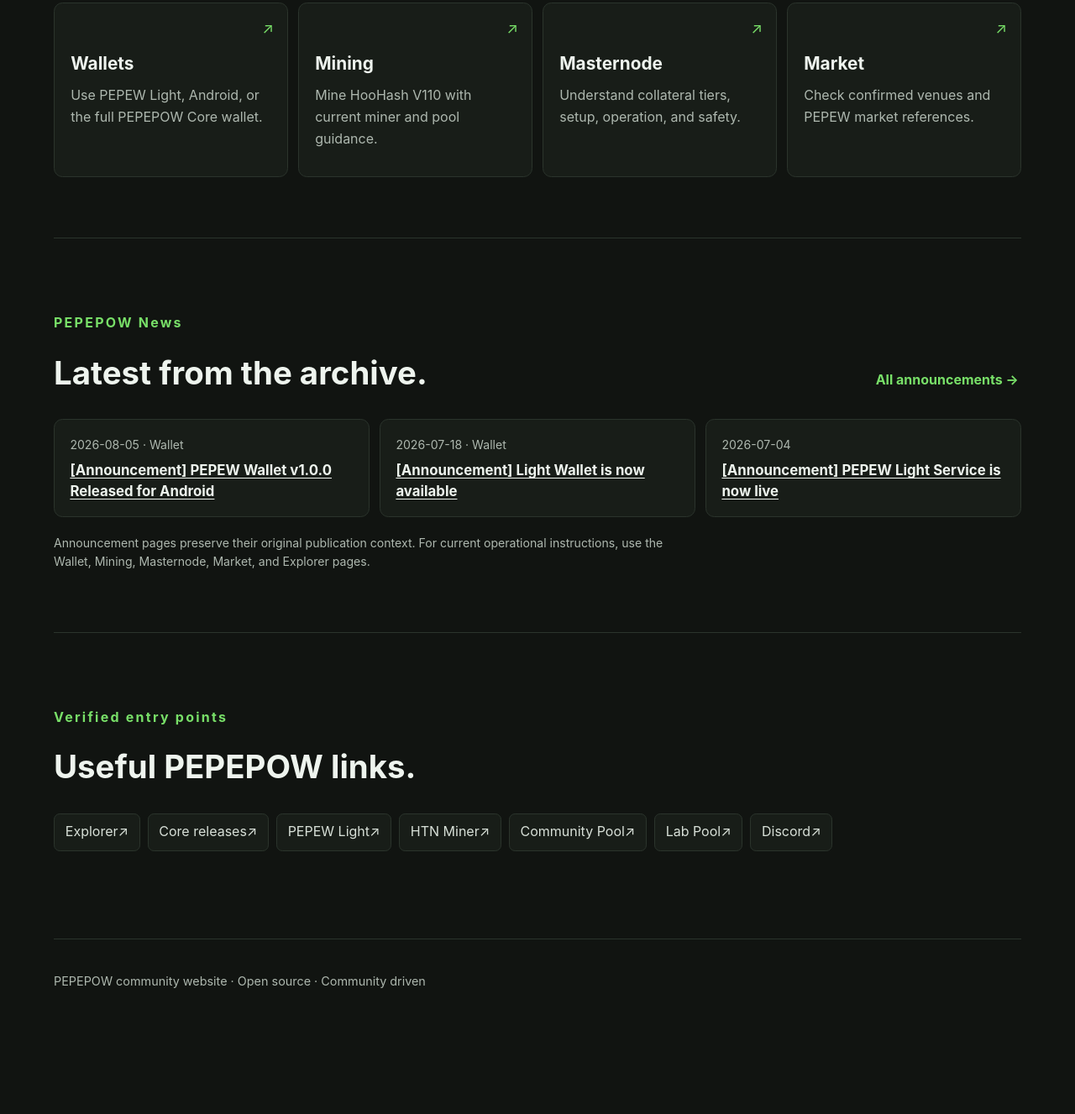
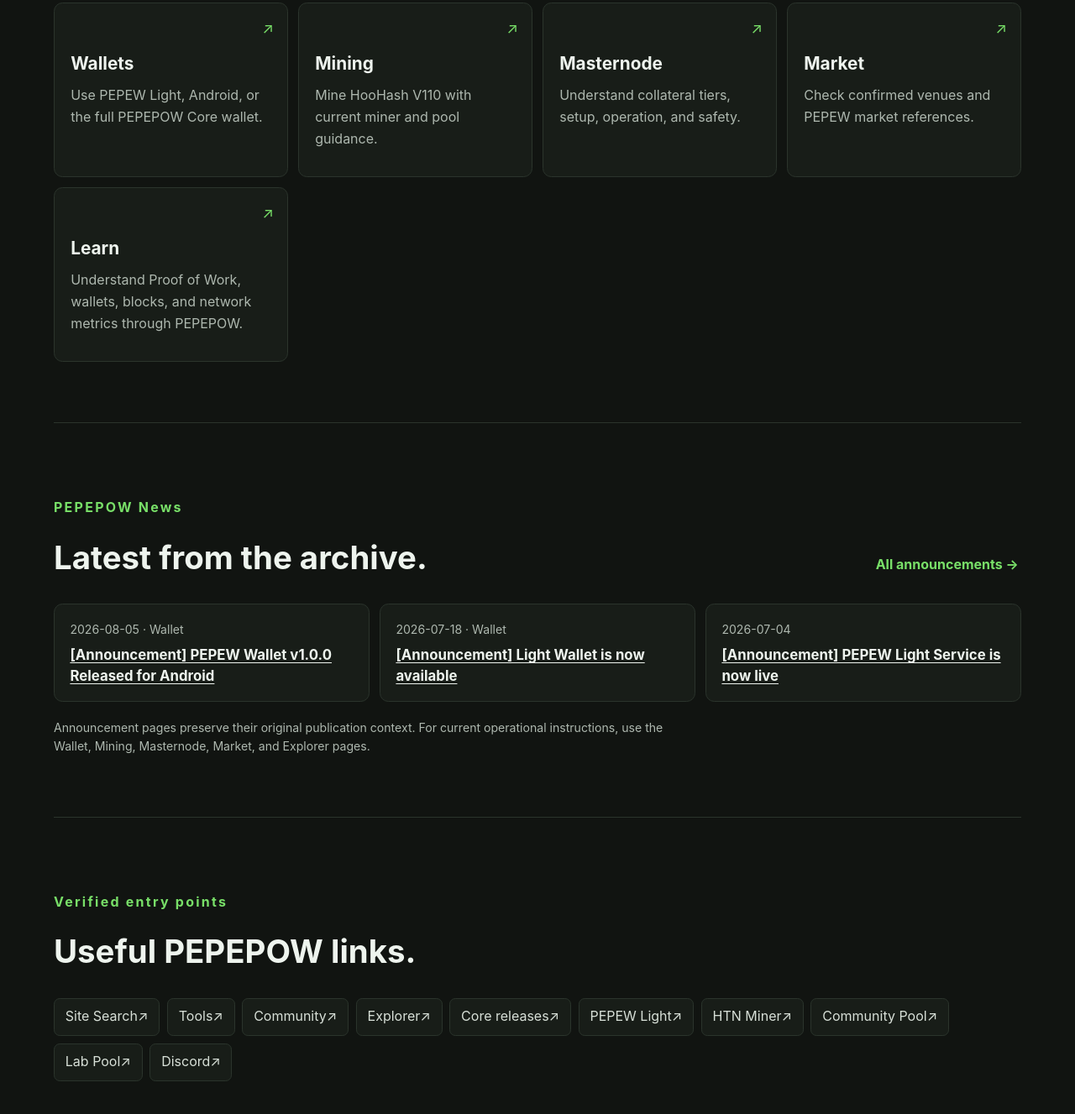
Before and after one commit to edisontw/pepepow-site, an Astro site: page / in a window 1280 px wide. Shown: the part 1025-2352 px from the top of the page at 84% size. Before the commit the page ends 2268 px from the top, so only its background shows below. Built offline with nearby package versions, Linux system fonts and the light colour scheme; Astro itself is replaced by a stand-in of ours.

Commit message:
site: link learn tools community and search

```diff
--- a/src/pages/index.astro
+++ b/src/pages/index.astro
@@ -36,9 +36,17 @@ const startItems = [
     title: 'Market',
     text: 'Check confirmed venues and PEPEW market references.',
   },
+  {
+    href: '/learn/',
+    title: 'Learn',
+    text: 'Understand Proof of Work, wallets, blocks, and network metrics through PEPEPOW.',
+  },
 ];
 
 const quickLinks = [
+  ['Site Search', '/search/'],
+  ['Tools', '/tools/'],
+  ['Community', '/community/'],
   ['Explorer', 'https://explorer.pepepow.org/'],
   ['Core releases', 'https://github.com/MattF42/PePe-core/releases'],
   ['PEPEW Light', 'https://light.pepepow.net/wallet/'],
```
